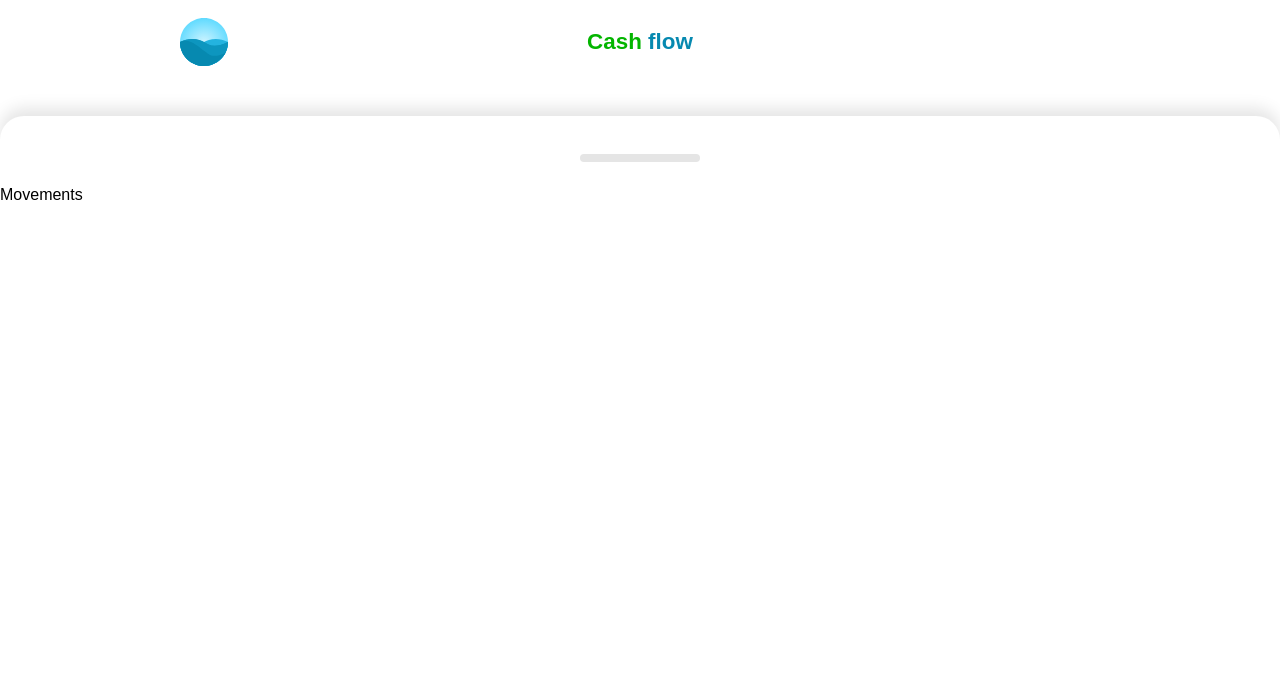
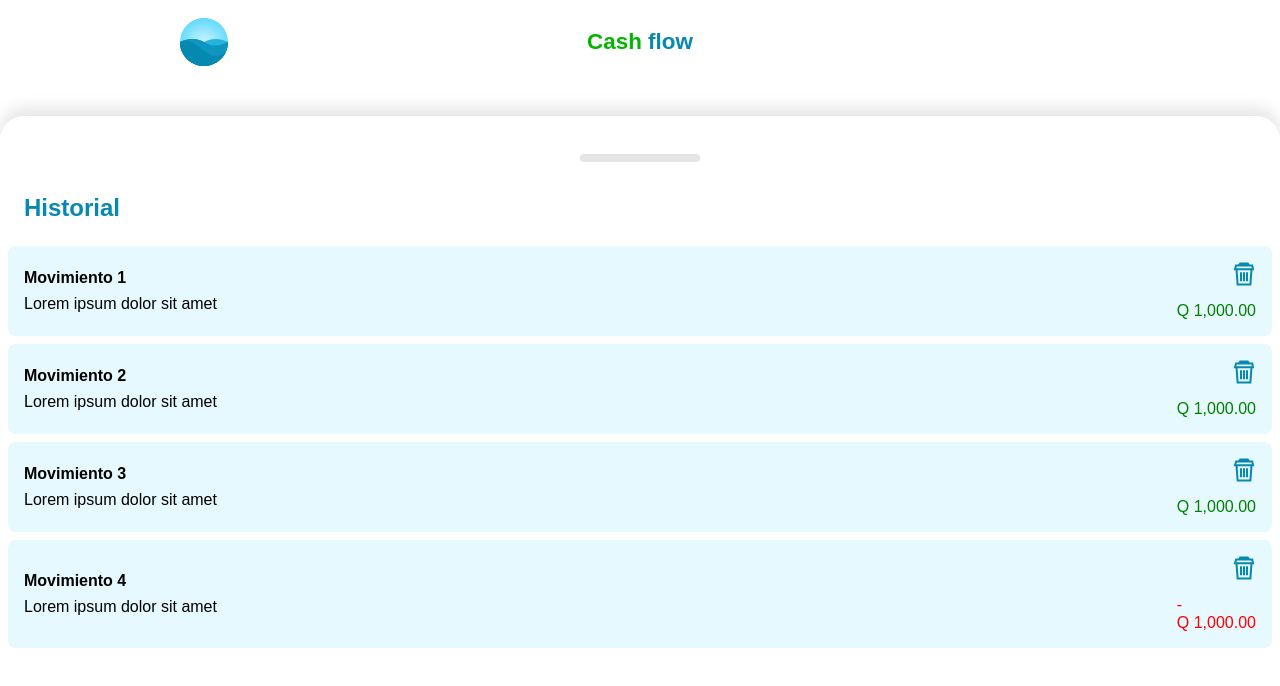
Before and after one commit to edhernandez7/cashflow, a Vue app: page / in a window 1280 px wide. Both pictures are taken after a click on the element 640 px from the left and 758 px from the top of the page. Shown: the top 686 px of the page. Built offline with nearby package versions, Linux system fonts and the light colour scheme.

Commit message:
historial

```diff
--- a/src/components/Home.vue
+++ b/src/components/Home.vue
@@ -15,7 +15,7 @@
       </Resume>
     </template>
     <template #movements>
-      <Movements />
+      <Movements :movements="movements" />
     </template>
   </Layout>
 </template>
@@ -24,7 +24,7 @@
 import Layout from "@/components/Layout.vue";
 import Header from "@/components/Header.vue";
 import Resume from "@/components/Resume/Index.vue";
-import Movements from "@/components/Movements.vue";
+import Movements from "@/components/Movements/Index.vue";
 
 export default {
   name: "HomeApp",
@@ -38,6 +38,32 @@ export default {
     return {
       label: null,
       amount: null,
+      movements: [
+        {
+          id: 0,
+          title: "Movimiento 1",
+          description: "Lorem ipsum dolor sit amet",
+          amount: 1000,
+        },
+        {
+          id: 1,
+          title: "Movimiento 2",
+          description: "Lorem ipsum dolor sit amet",
+          amount: 1000,
+        },
+        {
+          id: 2,
+          title: "Movimiento 3",
+          description: "Lorem ipsum dolor sit amet",
+          amount: 1000,
+        },
+        {
+          id: 3,
+          title: "Movimiento 4",
+          description: "Lorem ipsum dolor sit amet",
+          amount: -1000,
+        },
+      ],
     };
   },
 };
--- a/src/components/Movements.vue
+++ /dev/null
@@ -1,3 +0,0 @@
-<template>
-  <div class="movements">Movements</div>
-</template>
--- /dev/null
+++ b/src/components/Movements/Index.vue
@@ -0,0 +1,53 @@
+<template>
+  <div class="movements">
+    <h2 class="title">Historial</h2>
+    <div class="content">
+      <Movement
+        v-for="{ id, title, description, amount } in movements"
+        :key="id"
+        :id="id"
+        :title="title"
+        :description="description"
+        :amount="amount"
+        @remove="remove"
+      />
+    </div>
+  </div>
+</template>
+
+<script setup>
+import { toRefs, defineProps } from "vue";
+import Movement from "./Movement.vue";
+
+const props = defineProps({
+  movements: {
+    type: Array,
+    default: () => [],
+  },
+});
+
+const { movements } = toRefs(props);
+
+const remove = (id) => {
+  console.log("remove", id);
+};
+</script>
+
+<style scoped>
+.movements {
+  max-height: 100%;
+  padding: 0 8px;
+  margin-bottom: 14px;
+}
+.title {
+  margin: 8px 16px 24px 16px;
+  color: var(--brand-blue);
+}
+.content {
+  max-height: 68vh;
+  display: flex;
+  flex-direction: column;
+  gap: 8px;
+  overflow-y: scroll;
+}
+</style>
--- /dev/null
+++ b/src/components/Movements/Movement.vue
@@ -0,0 +1,87 @@
+<template>
+  <div class="movement">
+    <div class="content">
+      <h4>{{ title }}</h4>
+      <p>{{ description }}</p>
+    </div>
+    <div class="action">
+      <img src="@/assets/trash-icon.svg" alt="borrar" @click="remove" />
+      <p
+        :class="{
+          red: isNegative,
+          green: !isNegative,
+        }"
+      >
+        {{ amountCurrency }}
+      </p>
+    </div>
+  </div>
+</template>
+
+<script setup>
+import { toRefs, defineProps, defineEmits, computed } from "vue";
+const currencyFormatter = new Intl.NumberFormat("es-GT", {
+  style: "currency",
+  currency: "GTQ",
+});
+const props = defineProps({
+  id: {
+    type: Number,
+  },
+  title: {
+    type: String,
+  },
+  description: {
+    type: String,
+  },
+  amount: {
+    type: Number,
+  },
+});
+const { id, title, description, amount } = toRefs(props);
+const amountCurrency = computed(() => currencyFormatter.format(amount.value));
+const isNegative = computed(() => amount.value < 0);
+const emit = defineEmits(["remove"]);
+const remove = () => {
+  emit("remove", id.value);
+};
+</script>
+
+<style scoped>
+.movement {
+  display: flex;
+  justify-content: space-between;
+  align-items: center;
+  width: 100%;
+  padding: 16px;
+  background-color: #e6f9ff;
+  border-radius: 8px;
+  box-sizing: border-box;
+}
+.movement .content {
+  width: 100%;
+}
+.movement .action {
+  display: flex;
+  justify-content: space-between;
+  align-items: flex-end;
+  flex-direction: column;
+}
+h4,
+p {
+  margin: 0;
+  padding: 0;
+}
+h4 {
+  margin-bottom: 8px;
+}
+.movement .action img {
+  margin-bottom: 16px;
+}
+.red {
+  color: red;
+}
+.green {
+  color: green;
+}
+</style>
```
